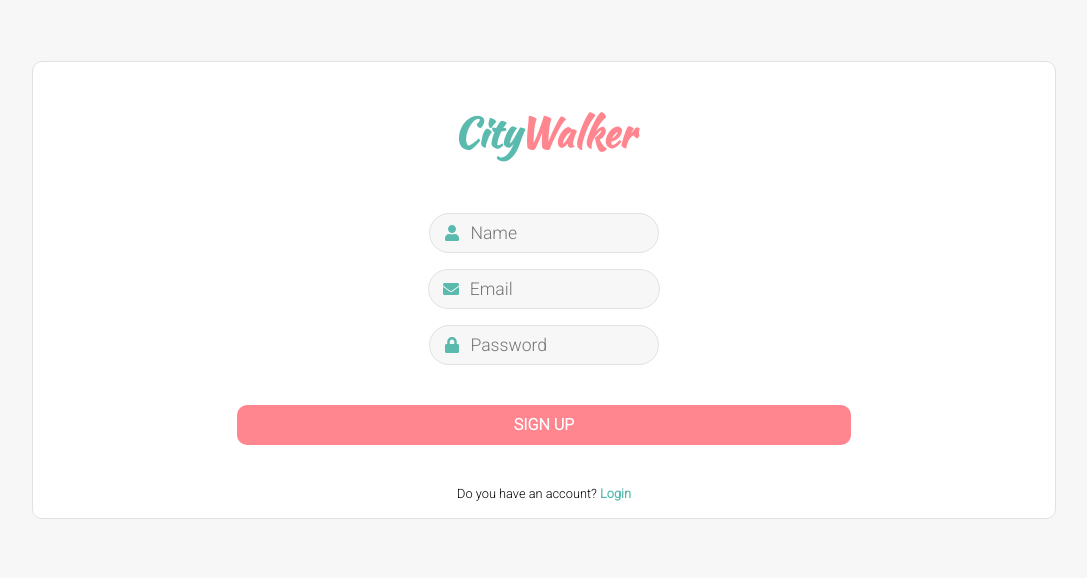
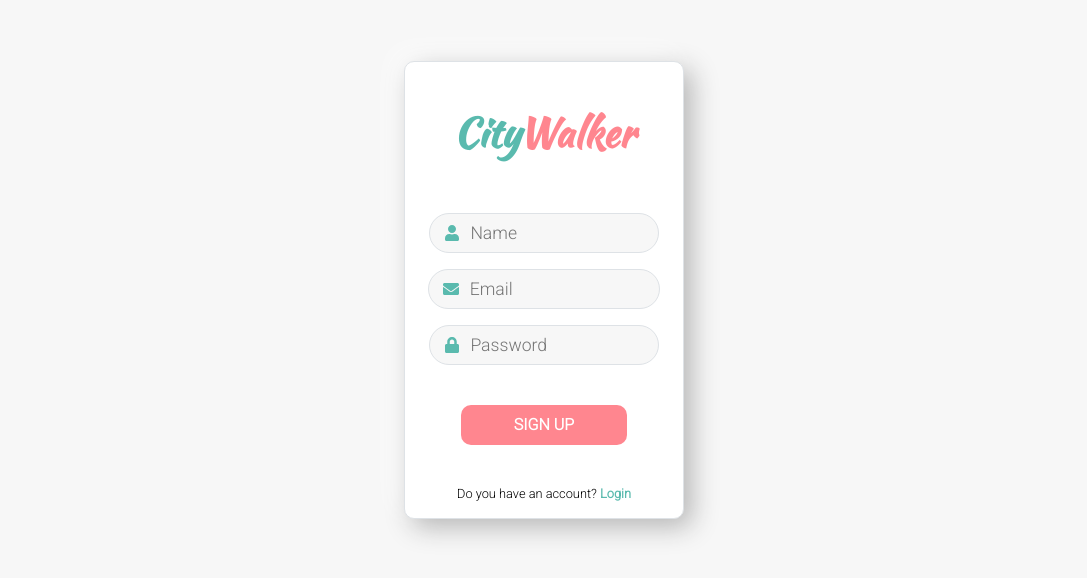
Before and after one commit to juancathree/react-citywalker, a React (Create React App) app: page /signup in a window 1280 px wide. Shown: the part 110-688 px from the top of the page, without its empty margins (96-1183 px from the left). Built offline with nearby package versions, Linux system fonts and the light colour scheme; what imagekitio-react would draw is missing.

Commit message:
update styles

```diff
--- a/src/components/UserForm/styles.scss
+++ b/src/components/UserForm/styles.scss
@@ -1,12 +1,14 @@
 @import 'styles/_colors.scss';
 
 .form {
-   width: 80vw;
+   width: minmax(400px, 70vw);
+   align-self: center;
    display: flex;
    flex-direction: column;
    background-color: $white;
    border-radius: 10px;
    border: 1px solid $border;
+   box-shadow: 8px 8px 27px #b5b5b5, -8px -8px 27px #ffffff;
 
    &__title {
       align-self: center;
@@ -25,11 +27,6 @@
          color: $coral;
       }
    }
-}
-
-.google-btn {
-   align-self: center;
-   margin-bottom: 2rem;
 }
 
 hr {
```
